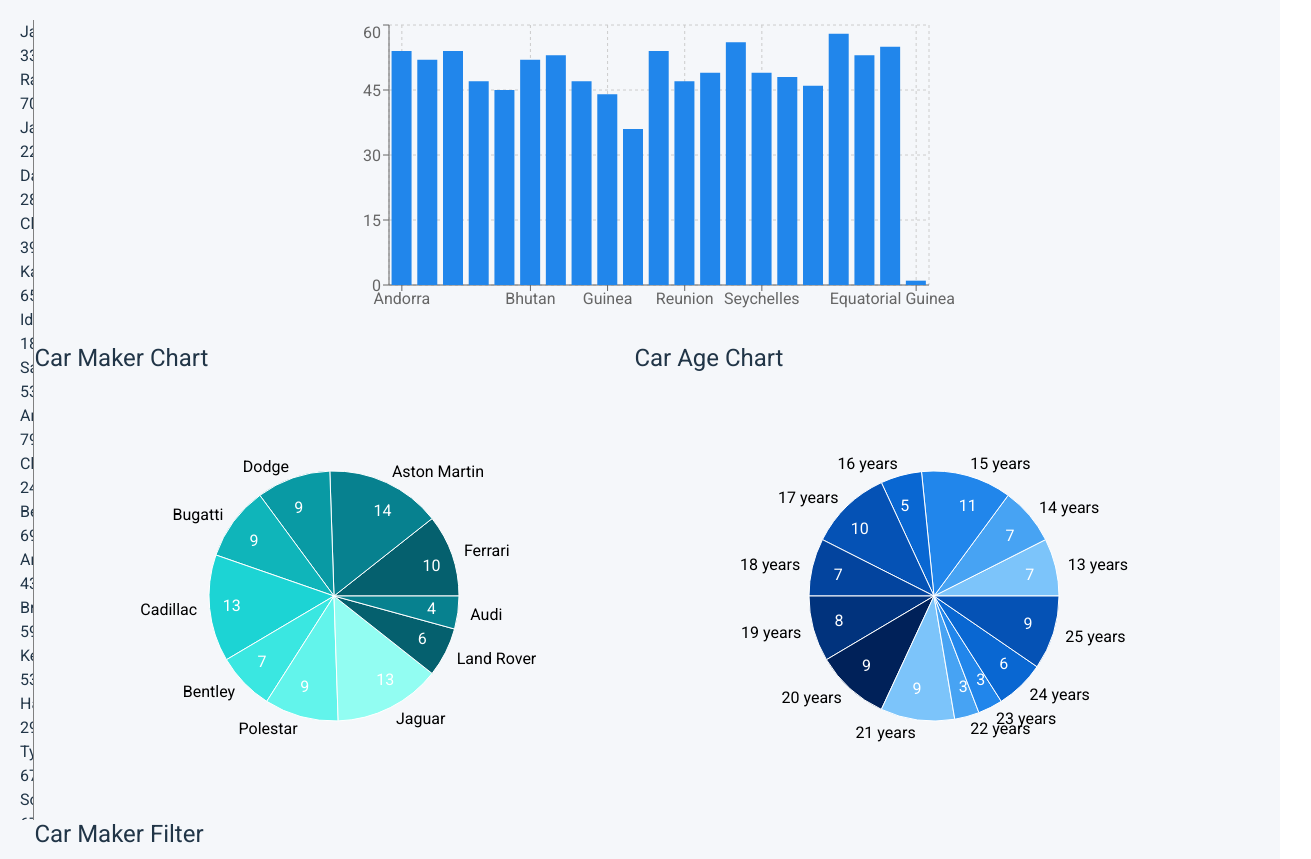
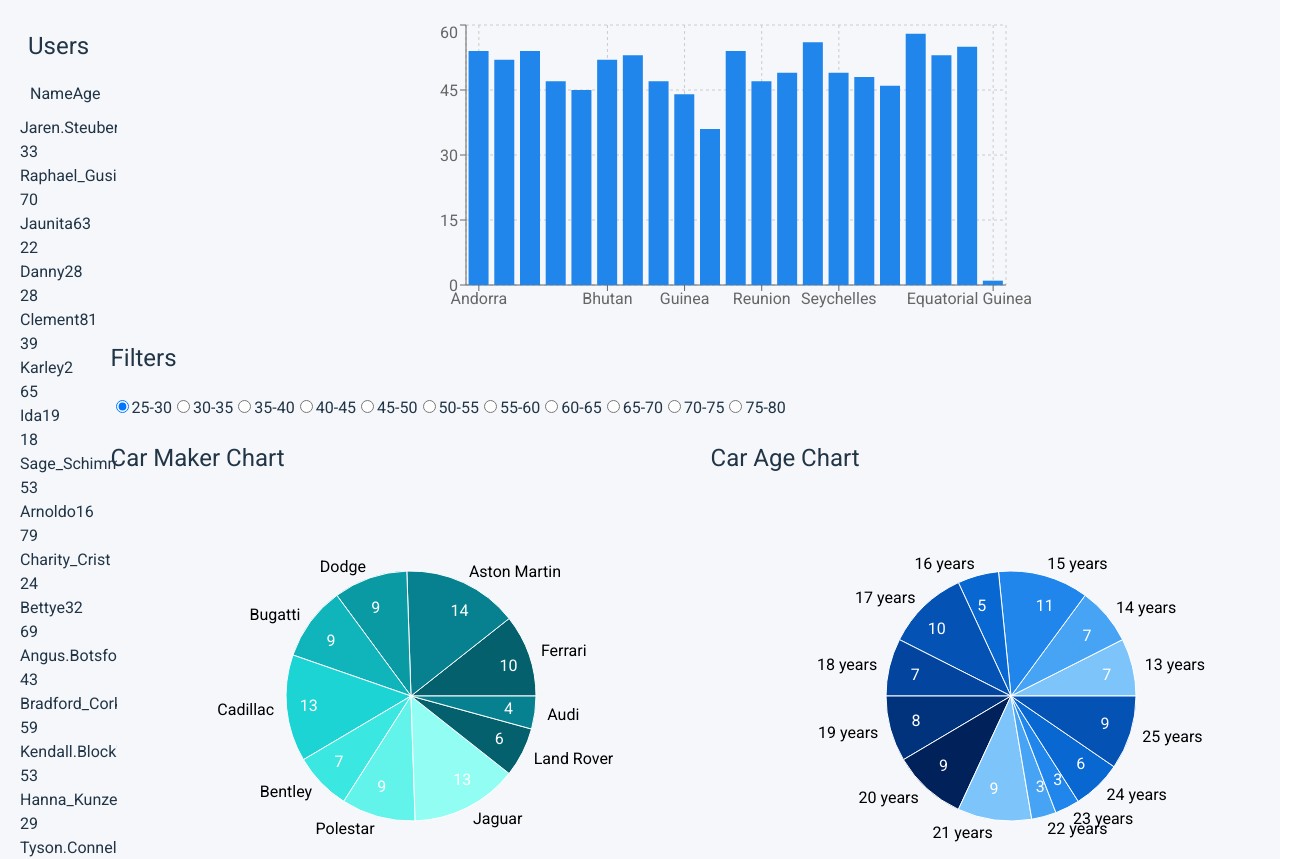
Before and after one commit to kenizaya/z-react-assignment, a React (Vite) app: page / in a window 1280 px wide. Shown: the top 859 px of the page, 1311 px wide, since content can reach past the window. Built offline with nearby package versions, Linux system fonts and the light colour scheme.

Commit message:
Move filters above chart

```diff
--- a/src/components/CarPieChart/CarPieChart.jsx
+++ b/src/components/CarPieChart/CarPieChart.jsx
@@ -150,6 +150,21 @@
 
   return (
     <div>
+      <h2>Filters</h2>
+      <div>
+        {ageRanges.map((range) => (
+          <label key={range.value}>
+            <input
+              type='radio'
+              name='age-range'
+              value={range.value}
+              checked={ageRange === range.value}
+              onChange={handleAgeRangeChange}
+            />
+            {range.label}
+          </label>
+        ))}
+      </div>
       <div style={{ display: 'flex' }}>
         <div>
           <h2>Car Maker Chart</h2>
@@ -205,21 +220,6 @@
           </ResponsiveContainer>
         </div>
       </div>
-      <h2>Car Maker Filter</h2>
-      <div>
-        {ageRanges.map((range) => (
-          <label key={range.value}>
-            <input
-              type='radio'
-              name='age-range'
-              value={range.value}
-              checked={ageRange === range.value}
-              onChange={handleAgeRangeChange}
-            />
-            {range.label}
-          </label>
-        ))}
-      </div>
     </div>
   )
 }
--- a/src/components/UserSidebar/UserSidebar.jsx
+++ b/src/components/UserSidebar/UserSidebar.jsx
@@ -33,7 +33,11 @@
         columnIndex={0}
         rowIndex={index}
       >
-        <div style={style} onClick={() => handleUserClick(user)}>
+        <div
+          className={styles['user-left-sidebar']}
+          style={style}
+          onClick={() => handleUserClick(user)}
+        >
           <div>{user.username}</div>
           <div>{user.age}</div>
         </div>
@@ -42,14 +46,28 @@
   }
   return (
     <div
-      className={styles['users-idebar']}
-      style={{
-        borderRight: '1px solid gray',
-        height: '100vh',
-        width: '20%',
-        overflowY: 'auto',
-      }}
+      className={styles['users-sidebar-container']}
+      // style={{
+      //   borderRight: '1px solid gray',
+      //   height: '100vh',
+      //   width: '20%',
+      //   overflowY: 'auto',
+      // }}
     >
+      <h2 style={{ margin: '0', padding: '0.5rem' }}>Users</h2>
+      <div
+        style={{
+          display: 'flex',
+          justifyContent: 'space-between',
+          alignItems: 'center',
+          padding: '10px',
+          fontWeight: 'bold',
+        }}
+      >
+        <span>Name</span>
+        <span>Age</span>
+      </div>
+
       <AutoSizer>
         {({ height, width }) => (
           <List
--- a/src/components/UserSidebar/UserSidebar.module.css
+++ b/src/components/UserSidebar/UserSidebar.module.css
@@ -1,2 +1,14 @@
-.users-sidebar {
+.users-sidebar-container {
+  border-right: '1px solid gray';
+  height: '100vh';
+  width: '20%';
+  overflow-y: 'auto';
 }
+
+.user-left-sidebar {
+  font-size: '1rem';
+  display: 'flex';
+  justify-content: 'space-between';
+  padding: '10px';
+  cursor: 'pointer';
+}
```
